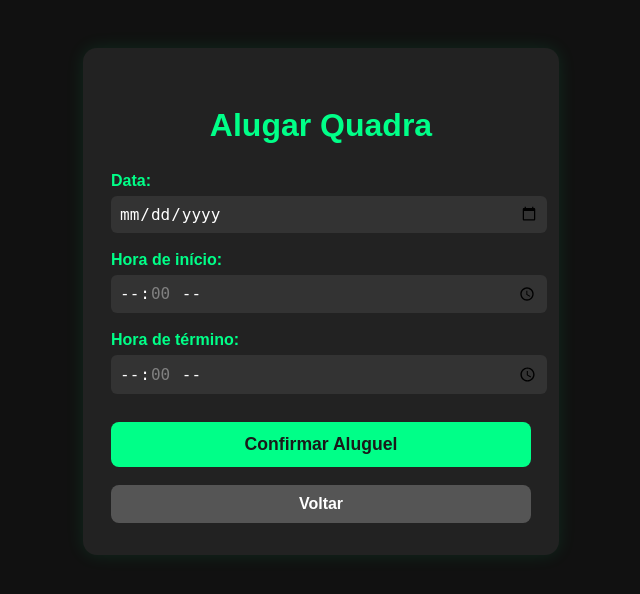
After one commit to QuadraON/QuadraON, a PHP site: page /app/view/quadra/alugar-form.php in a window 1280 px wide. The commit adds this page. Shown: the top 594 px of the page, without its empty margins (319-959 px from the left). Run offline with PHP 8.4, Linux system fonts and the light colour scheme.

Commit message:
Alugar quadras

```diff
--- a/app/util/config.php
+++ b/app/util/config.php
@@ -10,7 +10,7 @@ error_reporting(E_ALL);
 define('DB_HOST', 'localhost');
 define('DB_NAME', 'quadraon');
 define('DB_USER', 'root');
-define('DB_PASSWORD', '');
+define('DB_PASSWORD', 'bancodedados');
 
 //Caminho para adionar imagens, scripts e chamar páginas no sistema
 //Deve ter o nome da pasta do projeto no servidor APACHE
--- a/app/view/include/footer.php
+++ b/app/view/include/footer.php
@@ -1,7 +1,7 @@
 <!-- Footer -->
 <footer class="text-center text-white" style="background-color: #222; margin-top: 10px;">
     <div class="p-4">
-        © 2023 Copyright:
+        © 2025 Copyright:
         <a class="text-reset fw-bold" href="https://foz.ifpr.edu.br" target="_blank" style="color: #55bb77;">
             IFPR (Campus Foz do Iguaçu)
         </a>
--- /dev/null
+++ b/app/view/quadra/alugar-form.php
@@ -0,0 +1,127 @@
+<?php $hoje = date('Y-m-d'); ?>
+<!DOCTYPE html>
+<html lang="pt-br">
+<head>
+    <meta charset="UTF-8">
+    <meta name="viewport" content="width=device-width, initial-scale=1.0">
+    <title>Alugar Quadra</title>
+    <style>
+        body {
+            background: #111;
+            color: #fff;
+            font-family: Arial, sans-serif;
+        }
+        .container {
+            max-width: 420px;
+            margin: 48px auto;
+            background: #222;
+            padding: 32px 28px;
+            border-radius: 14px;
+            box-shadow: 0 0 18px rgba(0,255,136,0.10);
+        }
+        h2 {
+            color: #00ff88;
+            text-align: center;
+            margin-bottom: 28px;
+            font-size: 2rem;
+        }
+        label {
+            display: block;
+            margin-top: 18px;
+            font-weight: bold;
+            color: #00ff88;
+        }
+        input[type="date"],
+        input[type="time"] {
+            width: 100%;
+            padding: 8px;
+            margin-top: 6px;
+            border-radius: 6px;
+            border: none;
+            background: #333;
+            color: #fff;
+            font-size: 1rem;
+        }
+        .alugar-btn {
+            display: block;
+            width: 100%;
+            margin-top: 28px;
+            padding: 12px 0;
+            background: #00ff88;
+            color: #1a1a1a;
+            border: none;
+            border-radius: 8px;
+            font-size: 1.1rem;
+            font-weight: bold;
+            cursor: pointer;
+            transition: background 0.2s;
+        }
+        .alugar-btn:hover {
+            background: #00cc6a;
+            color: #fff;
+        }
+        .back-btn {
+            display: block;
+            width: 100%;
+            margin-top: 18px;
+            padding: 10px 0;
+            background: #555;
+            color: #fff;
+            border: none;
+            border-radius: 8px;
+            font-size: 1rem;
+            font-weight: bold;
+            text-align: center;
+            text-decoration: none;
+            transition: background 0.2s;
+        }
+        .back-btn:hover {
+            background: #333;
+            color: #00ff88;
+        }
+    </style>
+</head>
+<body>
+    <?php $quadra = $dados['quadra'] ?? []; ?>
+    <div class="container">
+        <h2>Alugar Quadra</h2>
+        <?php if (isset($dados['erro'])): ?>
+            <p style="color: red; text-align: center;"><?php echo htmlspecialchars($dados['erro']); ?></p>
+        <?php endif; ?>
+        <form action="/QuadraON/app/controller/QuadraController.php?action=alugar" method="post">
+            <!-- Campo oculto para enviar o id da quadra -->
+            <input type="hidden" name="idQuadra" value="<?= htmlspecialchars($quadra['idQuadra'] ?? '') ?>">
+
+            <label for="data">Data:</label>
+            <input type="date" name="data" id="data" required min="<?= $hoje ?>">
+
+            <label for="horaInicio">Hora de início:</label>
+            <input type="time" name="horaInicio" id="horaInicio" required step="3600">
+
+            <label for="horaFim">Hora de término:</label>
+            <input type="time" name="horaFim" id="horaFim" required step="3600">
+
+
+            <button type="submit" class="alugar-btn">Confirmar Aluguel</button>
+        </form>
+        <a href="/QuadraON/app/controller/QuadraController.php?action=list" class="back-btn">Voltar</a>
+    </div>
+    <script>
+    document.addEventListener('DOMContentLoaded', function() {
+        function ajustarParaHoraCheia(input) {
+            input.addEventListener('input', function() {
+                let valor = input.value;
+                if (valor) {
+                    let partes = valor.split(':');
+                    if (partes.length > 1) {
+                        input.value = partes[0].padStart(2, '0') + ':00';
+                    }
+                }
+            });
+        }
+        ajustarParaHoraCheia(document.getElementById('horaInicio'));
+        ajustarParaHoraCheia(document.getElementById('horaFim'));
+    });
+    </script>
+</body>
+</html>
--- a/app/view/quadra/quadra-list.php
+++ b/app/view/quadra/quadra-list.php
@@ -112,6 +112,7 @@ require_once(__DIR__ . "/../include/menu.php");
                 <div class="info"><span>ID:</span> <?= htmlspecialchars($quadra['idQuadra']) ?></div>
                 <div class="info"><span>Tipo:</span> <?= htmlspecialchars($quadra['quadraTipo']) ?></div>
                 <div class="info"><span>Descrição:</span> <?= htmlspecialchars($quadra['descricao']) ?></div>
+                <div class="info"><span>Endereço:</span> <?= htmlspecialchars($quadra['endereco']) ?></div>
             </div>
             </a>
         <?php endforeach; ?>
--- a/script_quadraon.sql
+++ b/script_quadraon.sql
@@ -23,7 +23,9 @@ CREATE TABLE IF NOT EXISTS `Quadra` (
   `quadraTipo` ENUM('GRAMADO', 'SINTETICO', 'QUADRA', 'AREIA') NULL,
   `descricao` VARCHAR(45) NULL,
   `idUsuario` INT NOT NULL,
-  'foto' VARCHAR(255) NULL;
+  `foto` VARCHAR(255) NULL,
+  `endereco` VARCHAR(250) NULL,
+
   PRIMARY KEY (`idQuadra`),
   INDEX `fk_Quadra_Usuario1_idx` (`idUsuario` ASC) ,
   CONSTRAINT `fk_Quadra_Usuario1`
@@ -44,9 +46,11 @@ CREATE TABLE IF NOT EXISTS `Reserva` (
   `data` DATE NULL,
   `horaInicio` TIME NULL,
   `horaFim` TIME NULL,
+
   `situacaoPagamento` ENUM('PENDENTE', 'PAGO') NULL,
   `avaliacao` INT NULL,
   `comentario` VARCHAR(255) NULL,
+
   PRIMARY KEY (`idReserva`),
   INDEX `fk_Reserva_Quadra1_idx` (`idQuadra` ASC) ,
   INDEX `fk_Reserva_Usuario1_idx` (`idUsuario` ASC) ,
```
Also changed, not shown: app/controller/QuadraController.php (+92 -3 lines), app/dao/QuadraDAO.php (+20 -3 lines), app/service/QuadraService.php (+12 -2 lines), app/view/quadra/alugar-view.php (+21 -0 lines), app/view/quadra/quadra-edit.php (+12 -5 lines).
